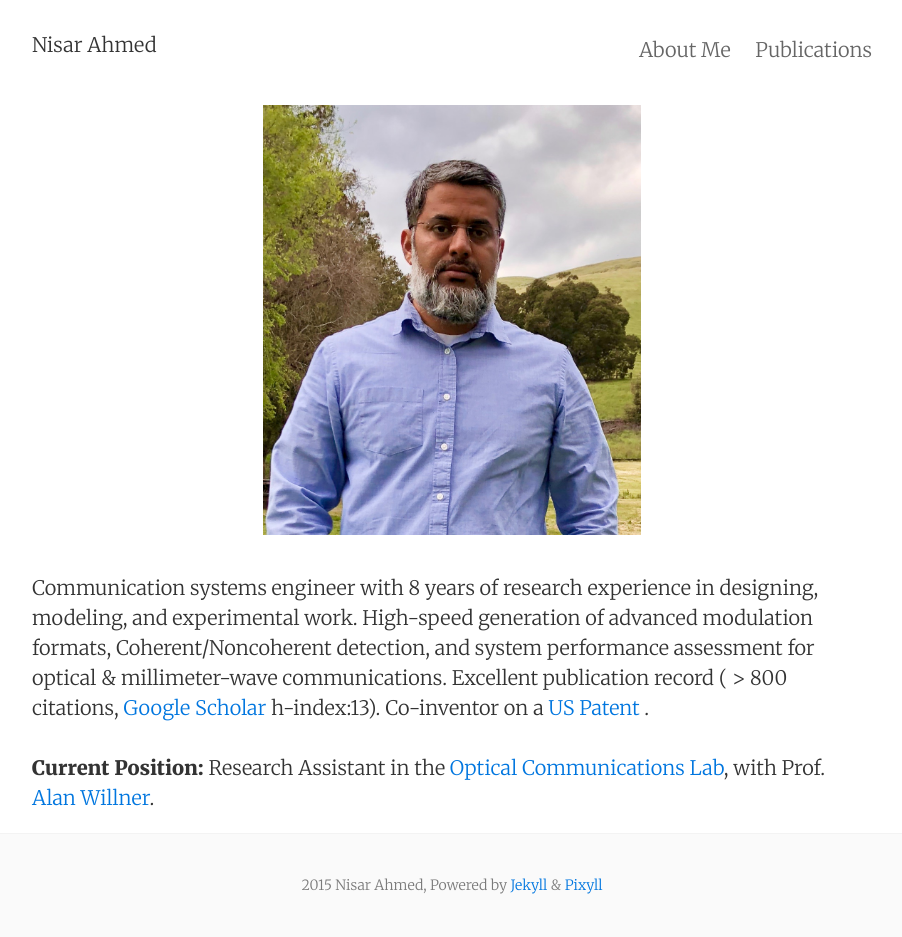
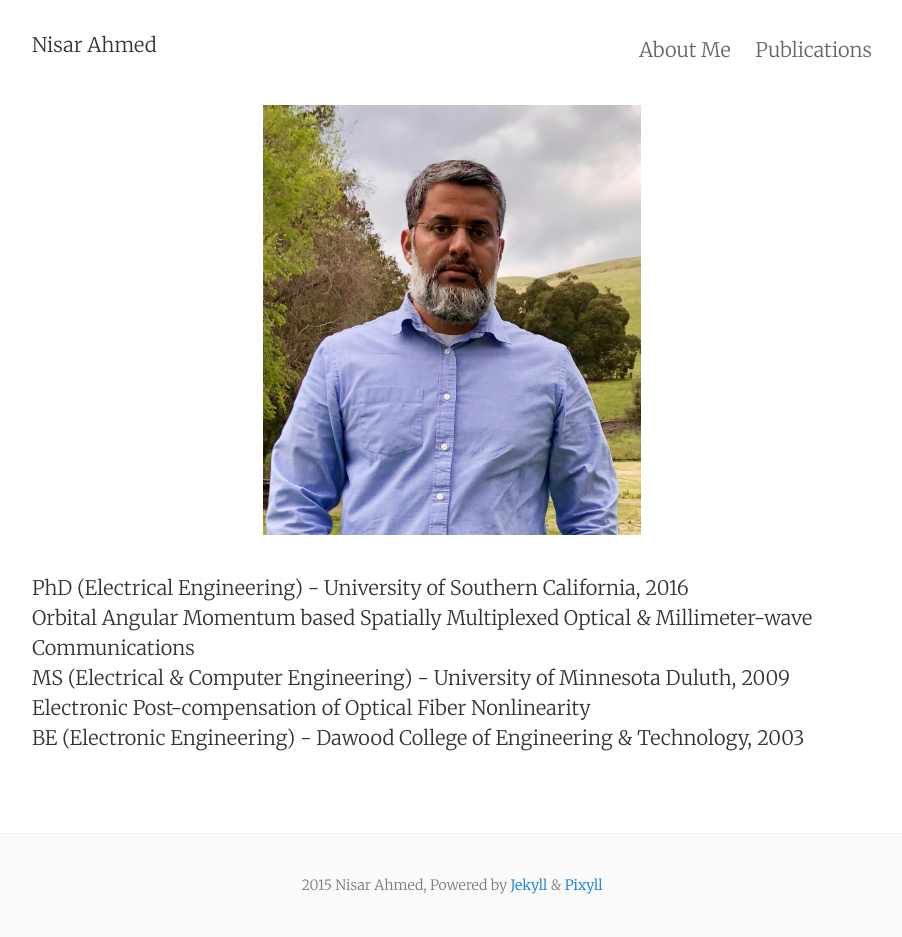
Before and after one commit to nisarahm/nisarahm.github.io, a Jekyll site: the page built from index.html, in a window 1280 px wide. Shown: the whole page, without its empty margins (188-1090 px from the left). Built offline with Jekyll 4.4.1, drawn with Linux system fonts in a browser that asks for light colours; the list of posts is cut into pages by our own code.

Commit message:
Updated index.html

```diff
--- a/index.html
+++ b/index.html
@@ -9,14 +9,17 @@ layout: default
   </div>
 
   <br>
-
-  Communication systems engineer with 8 years of research experience in designing, modeling, and experimental work. High-speed generation of advanced modulation formats, Coherent/Noncoherent detection, and system performance assessment for optical &amp millimeter-wave communications. Excellent publication record ( > 800 citations, <a href="https://scholar.google.com/citations?user=DioWa5AAAAAJ&hl=en&authuser=1"> Google Scholar</a> h-index:13). Co-inventor on a <a href="http://www.google.com/patents/US8478136"> US Patent </a>.
-
+  PhD (Electrical Engineering) - University of Southern California, 2016
+  <br>
+  Orbital Angular Momentum based Spatially Multiplexed Optical & Millimeter-wave Communications
+  <br>
+  MS (Electrical & Computer Engineering) - University of Minnesota Duluth, 2009
+  <br>
+  Electronic Post-compensation of Optical Fiber Nonlinearity
+  <br>
+  BE (Electronic Engineering) - Dawood College of Engineering & Technology, 2003
   <br>
   <br>
-
-  <b>Current Position:</b> Research Assistant in the <a href="http://oclab.usc.edu">Optical Communications Lab</a>, with Prof. <a href="http://csi.usc.edu/~willner/">Alan Willner</a>.
-
   <br>
 
   <div class="navbar-text pull-right">
```
